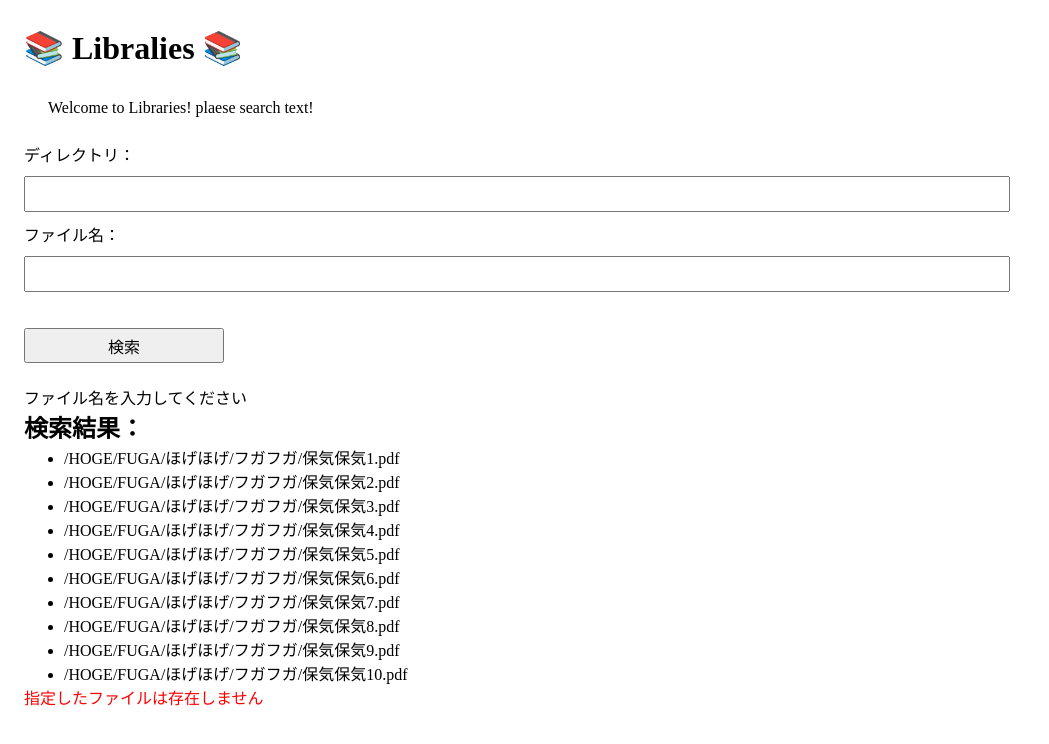
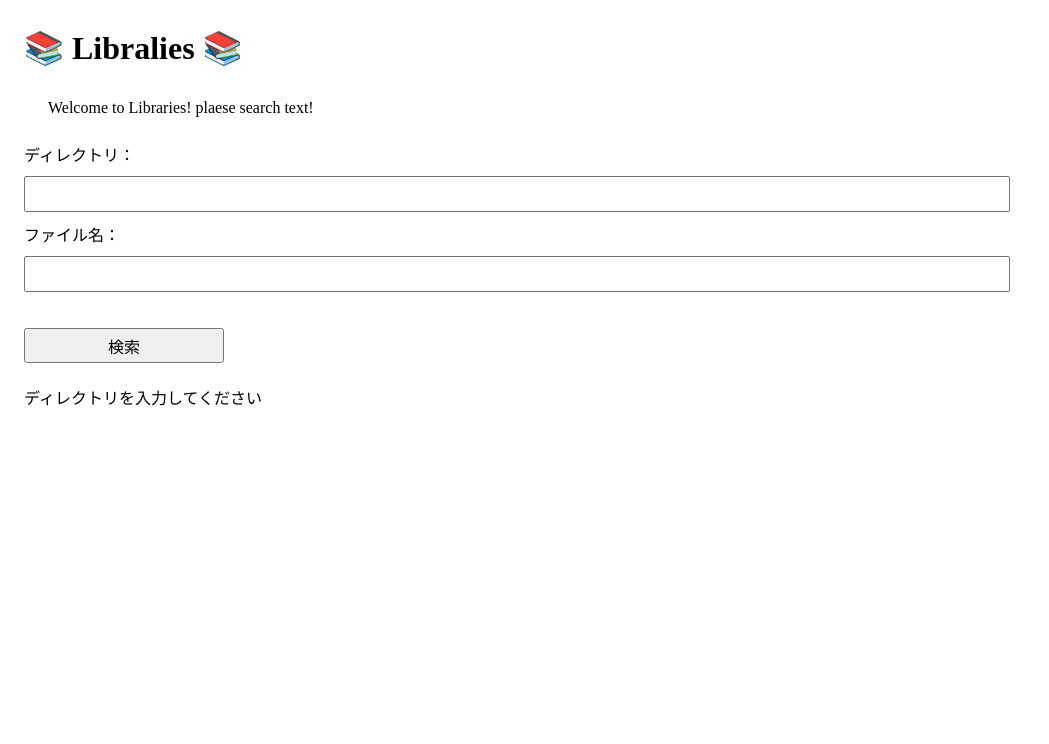
Before and after one commit to trancore/libraries, a Vue app: page / in a window 1280 px wide. Shown: the top 744 px of the page, without its empty margins (0-1049 px from the left). Built offline with nearby package versions, Linux system fonts and the light colour scheme.

Commit message:
feature: implement search method

```diff
--- a/src/App.vue
+++ b/src/App.vue
@@ -6,39 +6,62 @@
       <div class="textform-box">
         <label class="label">ディレクトリ：</label>
         <input class="textform" type="text" v-model="directoryPath" />
-        <p>{{ directoryPath }}</p>
       </div>
       <div class="textform-box">
         <label class="label">ファイル名：</label>
-        <input class="textform" type="text" v-model="faileName" />
+        <input class="textform" type="text" v-model="searchWord" />
       </div>
-      <input class="button" type="button" value="検索" />
+      <input class="button" type="button" value="検索" @click="onClickSearch" />
     </form>
     <div class="result-box">
-      <p>ファイル名を入力してください</p>
-      <h2>検索結果：</h2>
-      <ul>
-        <li>/HOGE/FUGA/ほげほげ/フガフガ/保気保気1.pdf</li>
-        <li>/HOGE/FUGA/ほげほげ/フガフガ/保気保気2.pdf</li>
-        <li>/HOGE/FUGA/ほげほげ/フガフガ/保気保気3.pdf</li>
-        <li>/HOGE/FUGA/ほげほげ/フガフガ/保気保気4.pdf</li>
-        <li>/HOGE/FUGA/ほげほげ/フガフガ/保気保気5.pdf</li>
-        <li>/HOGE/FUGA/ほげほげ/フガフガ/保気保気6.pdf</li>
-        <li>/HOGE/FUGA/ほげほげ/フガフガ/保気保気7.pdf</li>
-        <li>/HOGE/FUGA/ほげほげ/フガフガ/保気保気8.pdf</li>
-        <li>/HOGE/FUGA/ほげほげ/フガフガ/保気保気9.pdf</li>
-        <li>/HOGE/FUGA/ほげほげ/フガフガ/保気保気10.pdf</li>
-      </ul>
-      <p class="error-message">指定したファイルは存在しません</p>
+      <p v-if="directoryPath === '' || result === undefined">
+        ディレクトリを入力してください
+      </p>
+      <template v-if="result?.length > 0">
+        <h2>検索結果：</h2>
+        <ul v-for="filePath in result">
+          <li>{{ filePath }}</li>
+        </ul>
+      </template>
+      <p class="error-message" v-if="result?.length === 0">
+        指定したファイルは存在しません
+      </p>
     </div>
   </main>
 </template>
 
-<script setup>
+<script setup lang="ts">
 import { ref } from 'vue';
+import { Dirent } from 'fs';
 
 const directoryPath = ref('');
-const fileName = ref('');
+const searchWord = ref('');
+const result = ref<string[]>();
+
+async function searchFiles(directoryPath: string, searchWord: string) {
+  try {
+    const files: Dirent[] = await (window as any).electron.getFiles(
+      directoryPath,
+    );
+    const pdfFiles = files.filter((file) => {
+      const fileExtension = file.name.split('.').pop();
+      return fileExtension === 'pdf';
+    });
+
+    return pdfFiles.filter((file) => {
+      const fileName = file.name;
+      const regex = new RegExp(searchWord);
+
+      return fileName.search(regex) > -1;
+    });
+  } catch (error) {}
+}
+async function onClickSearch() {
+  const files = await searchFiles(directoryPath.value, searchWord.value);
+  result.value = files.map((file) => {
+    return `${file.parentPath}/${file.name}`;
+  });
+}
 </script>
 
 <style lang="scss">
```
Also changed, not shown: src/main.ts (+9 -1 lines), src/preload.ts (+7 -0 lines).
